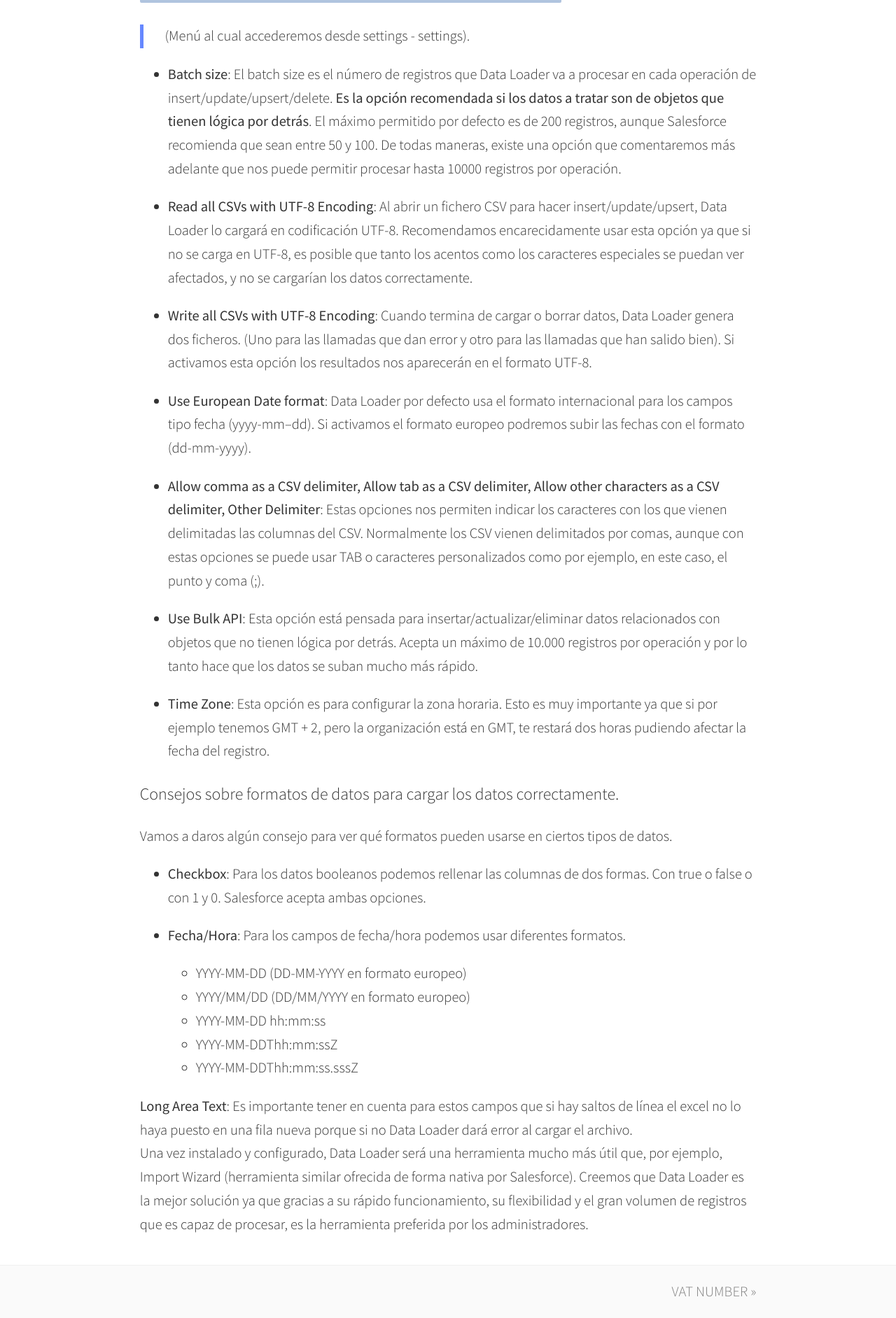
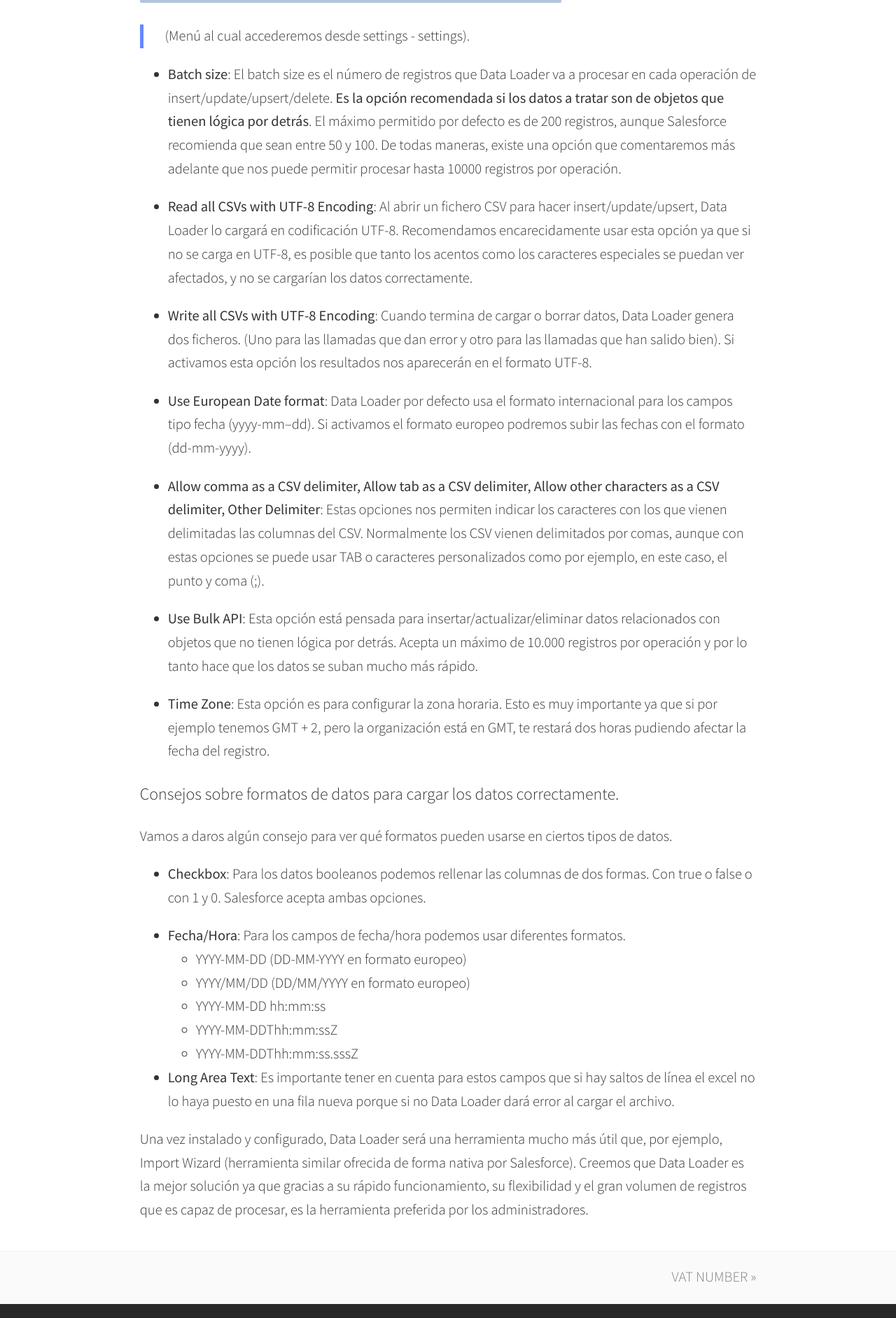
Before and after one commit to blackbirdcrew/BLOG, a Jekyll site: the page built from _posts/2019-08-07-data-loader.md, in a window 1280 px wide. Shown: the part 2871-4755 px from the top of the page at 70% size. Built offline with Jekyll 4.4.1, drawn with Linux system fonts in a browser that asks for light colours; comment, search, counter and statistics services are not loaded.

Commit message:
Update 2019-08-07-data-loader.md

```diff
--- a/_posts/2019-08-07-data-loader.md
+++ b/_posts/2019-08-07-data-loader.md
@@ -77,6 +77,8 @@
     * YYYY-MM-DDThh:mm:ss.sssZ
 
 
-**Long Area Text**: Es importante tener en cuenta para estos campos que si hay saltos de línea el excel no lo haya puesto en una fila nueva porque si no Data Loader dará error al cargar el archivo.
-<br/>
+* **Long Area Text**: Es importante tener en cuenta para estos campos que si hay saltos de línea el excel no lo haya puesto en una fila nueva porque si no Data Loader dará error al cargar el archivo.
+
+
+
 Una vez instalado y configurado, Data Loader será una herramienta mucho más útil que, por ejemplo, Import Wizard (herramienta similar ofrecida de forma nativa por Salesforce). Creemos que Data Loader es la mejor solución ya que gracias a su rápido funcionamiento, su flexibilidad y el gran volumen de registros que es capaz de procesar, es la herramienta preferida por los administradores.
```
